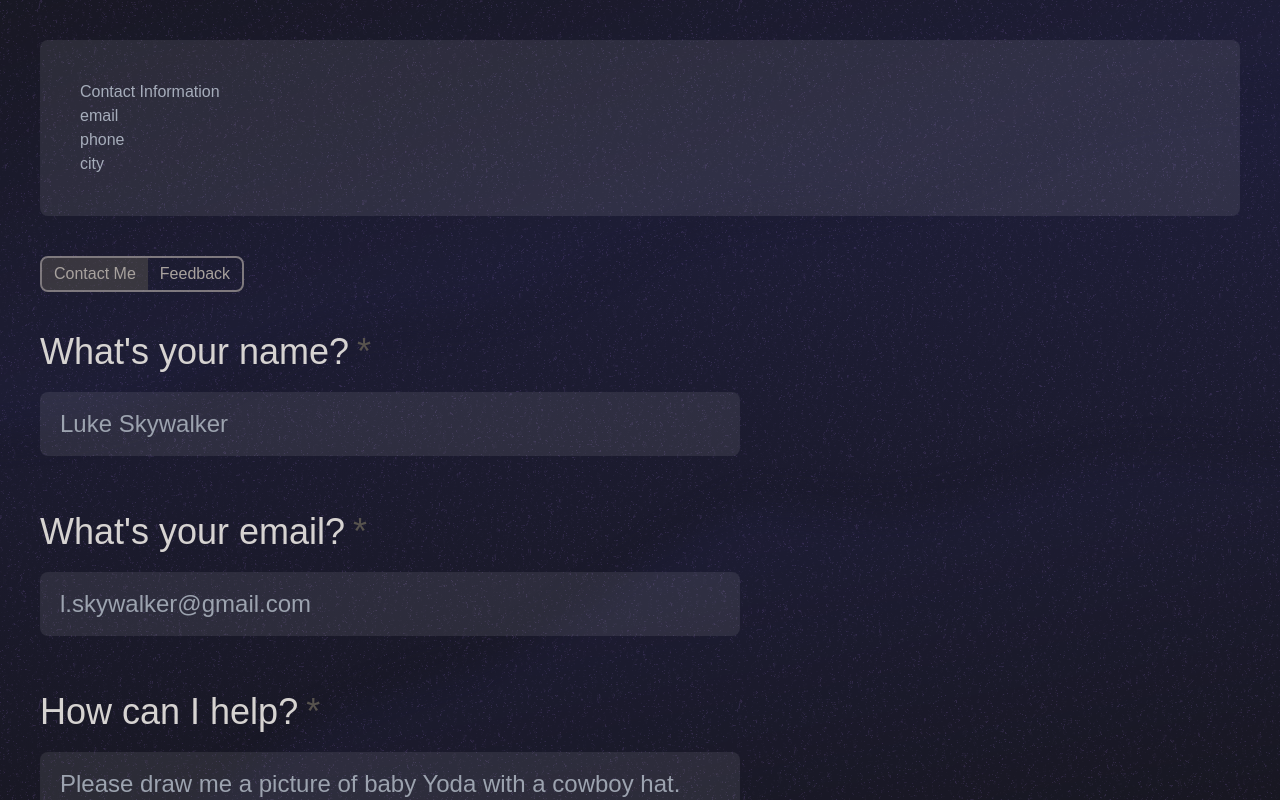
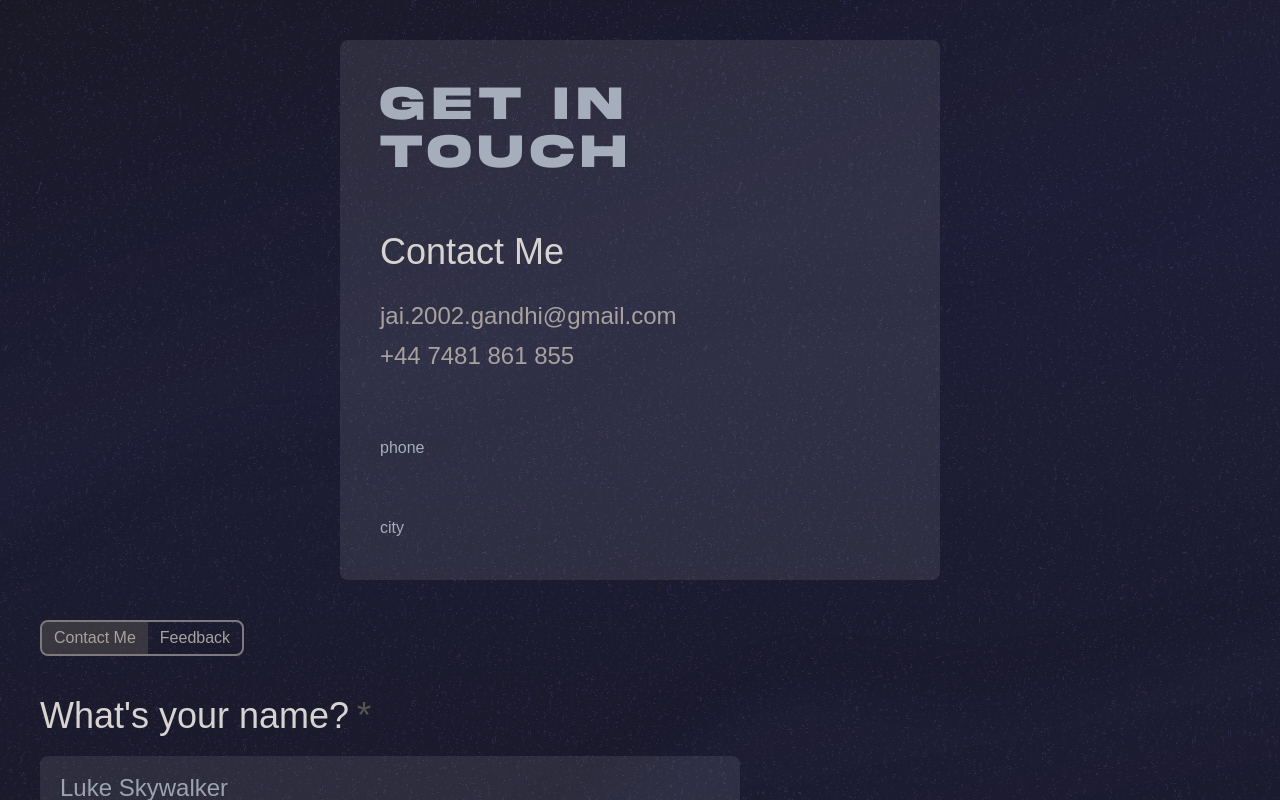
Before and after one commit to jg2002-j/JG-Portfolio, a React (Vite) app: page /contact in a window 1280 px wide. Shown: the top 800 px of the page. Built offline with nearby package versions, Linux system fonts and the light colour scheme; a web font is replaced by a local one.

Commit message:
fixed contact form

```diff
--- a/src/components/ContactForm.jsx
+++ b/src/components/ContactForm.jsx
@@ -3,8 +3,6 @@ import { Ban, MailCheck } from "lucide-react";
 import emailjs from "@emailjs/browser";
 
 function ContactForm() {
-
-	emailjs.init({publicKey: "4FBsH5PiZG-DtlPBvDDNI"});
 
 	const [ formData, setFormData ] = useState({
 		name: "",
@@ -36,7 +34,7 @@ function ContactForm() {
 			setFfields(incompleteFormFields)
 		} else {
 			emailjs.sendForm(
-				"service_do36c8y",
+				"service_i1u1bok",
 				"contact_form",
 				form.current,
 				{publicKey: "qJeXSY6H4bUGT4v3R"}
@@ -106,7 +104,6 @@ function ContactForm() {
 					<button>close</button>
 				</form>
 			</dialog>
-
 		</>
 	)
 };
--- a/src/pages/ContactPage.jsx
+++ b/src/pages/ContactPage.jsx
@@ -1,15 +1,5 @@
 import React, { useState } from "react";
-import { Pointer } from "lucide-react";
 import ContactForm from "../components/ContactForm";
-
-
-//// Must have a contact form for handling events
-// TODO: Must include contact information:
-   // Email address
-   // Link to a PDF version of your CV
-   // Link to your GitHub profile
-   // Link to your LinkedIn page
-
 
 function ContactPage() {
 
@@ -34,9 +24,14 @@ function ContactPage() {
    return (
       <>
          <div className="min-h-dvh w-vw flex flex-col 2xl:flex-row-reverse justify-center items-center gap-10 p-10 2xl:px-[20vw]">
-            <div className="w-full 2xl:max-w-[20vw] bg-stone-300 bg-opacity-10 rounded-lg p-10">
-               <h2>Contact Information</h2>
-               <p>email</p>
+            <div className="w-full bg-stone-300 bg-opacity-10 rounded-lg p-10 flex flex-col gap-14 max-w-[600px]">
+               <h2 className="text-5xl font-title tracking-widest">Get in Touch</h2>
+               <div className="flex flex-col gap-2">
+                  <h3 className="font-header text-stone-300 text-4xl mb-5">Contact Me</h3>
+                  <a href="mailto:jai.2002.gandhi@gmail.com" className="text-stone-400 text-2xl">jai.2002.gandhi@gmail.com</a>
+                  <a href="tel:+447481861855" className="text-stone-400 text-2xl">+44 7481 861 855</a>
+                  <p className="text-stone-400 text-2xl"></p>
+               </div>
                <p>phone</p>
                <p>city</p>
             </div>
```
